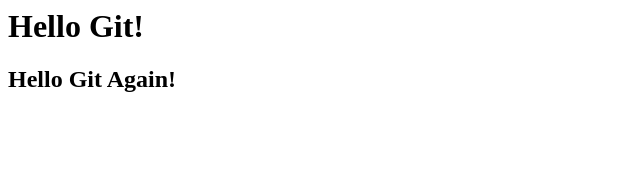
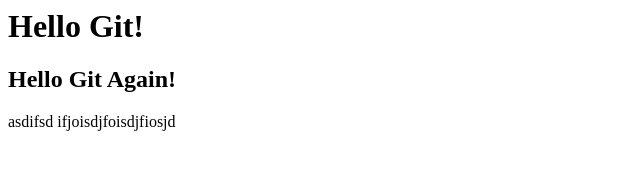
Before and after one commit to esquiveljames/githello, a plain HTML site: page index.html in a window 1280 px wide. Shown: the whole page, without its empty margins (0-640 px from the left). Drawn offline with Linux system fonts and the light colour scheme.

Commit message:
Added a few lines

```diff
--- a/index.html
+++ b/index.html
@@ -1,3 +1,6 @@
 <h1>Hello Git!</h1>
 <h2>Hello Git Again!</h2>
 <!--This is a comment please -->
+
+
+asdifsd ifjoisdjfoisdjfiosjd
```
